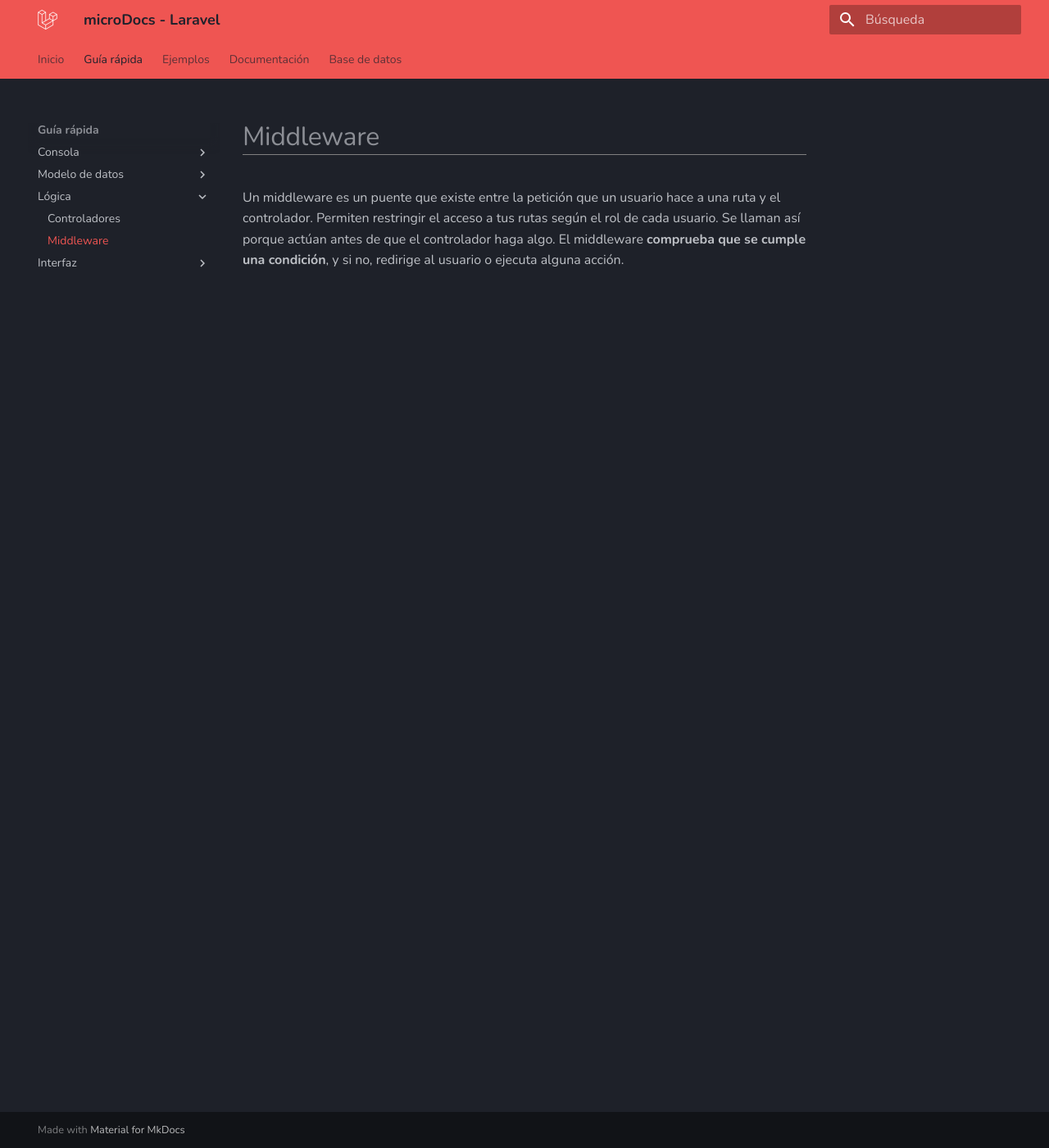
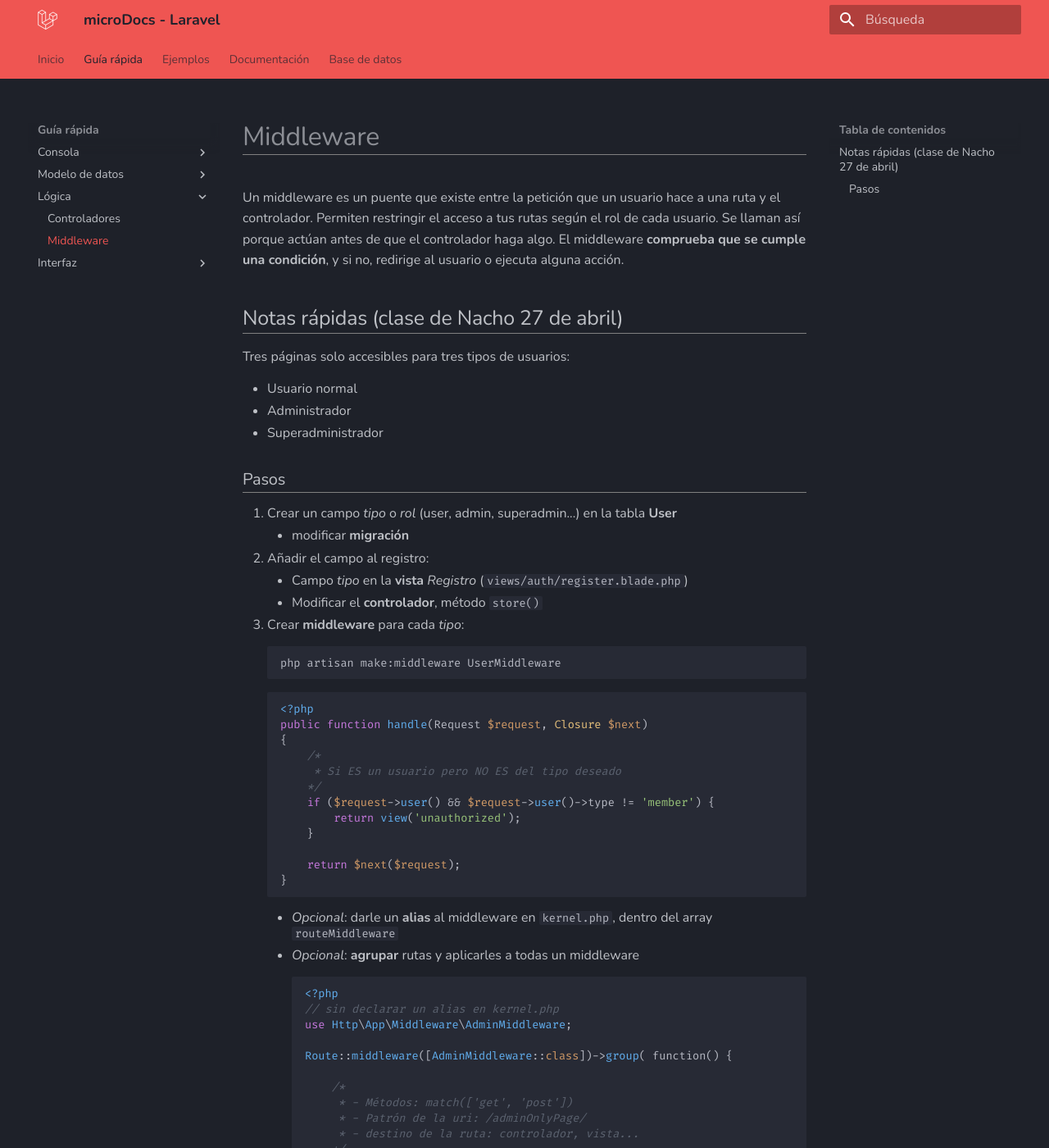
Before and after one commit to jaimeranchal/docs-laravel, an MkDocs documentation site: the page built from docs/min/middleware.md, in a window 1280 px wide and 1400 px high. Shown: the whole window at 82% size. Built offline with MkDocs 1.6.1 and Material for MkDocs 9.7.7, drawn with Linux system fonts in a browser that asks for light colours; nearby versions of some CDN libraries; some of the changed text lies outside the part shown.

Commit message:
Notas de Nacho sobre cómo usar middleware

````diff
--- a/docs/min/middleware.md
+++ b/docs/min/middleware.md
@@ -1,3 +1,64 @@
 # Middleware
 
 Un middleware es un puente que existe entre la petición que un usuario hace a una ruta y el controlador. Permiten restringir el acceso a tus rutas según el rol de cada usuario. Se llaman así porque actúan antes de que el controlador haga algo. El middleware **comprueba que se cumple una condición**, y si no, redirige al usuario o ejecuta alguna acción.
+
+## Notas rápidas (clase de Nacho 27 de abril)
+
+Tres páginas solo accesibles para tres tipos de usuarios:
+
+- Usuario normal
+- Administrador
+- Superadministrador
+
+### Pasos
+
+1. Crear un campo _tipo_ o _rol_ (user, admin, superadmin...) en la tabla **User**
+    - modificar **migración**
+2. Añadir el campo al registro:
+    - Campo _tipo_ en la **vista** _Registro_ (`views/auth/register.blade.php`)
+    - Modificar el **controlador**, método `store()`
+3. Crear **middleware** para cada _tipo_:
+    ```sh
+    php artisan make:middleware UserMiddleware
+    ```
+
+    ```php
+    <?php
+    public function handle(Request $request, Closure $next)
+    {
+        /*
+         * Si ES un usuario pero NO ES del tipo deseado
+        */
+        if ($request->user() && $request->user()->type != 'member') {
+            return view('unauthorized');
+        }
+
+        return $next($request);
+    }
+    ```
+
+    - _Opcional_: darle un **alias** al middleware en `kernel.php`, dentro del array `routeMiddleware`
+    - _Opcional_: **agrupar** rutas y aplicarles a todas un middleware
+        ```php
+        <?php
+        // sin declarar un alias en kernel.php
+        use Http\App\Middleware\AdminMiddleware;
+
+        Route::middleware([AdminMiddleware::class])->group( function() {
+
+            /*
+             * - Métodos: match(['get', 'post'])
+             * - Patrón de la uri: /adminOnlyPage/
+             * - destino de la ruta: controlador, vista...
+            */
+            Route::match(['get', 'post'], '/adminOnlyPage/', [HomeController::class, 'admin'])
+
+        })
+
+        // Con alias
+        Route::middleware(['admin', 'superadmin'])->group( function() {
+
+            // ...
+
+        })
+        ```
````
